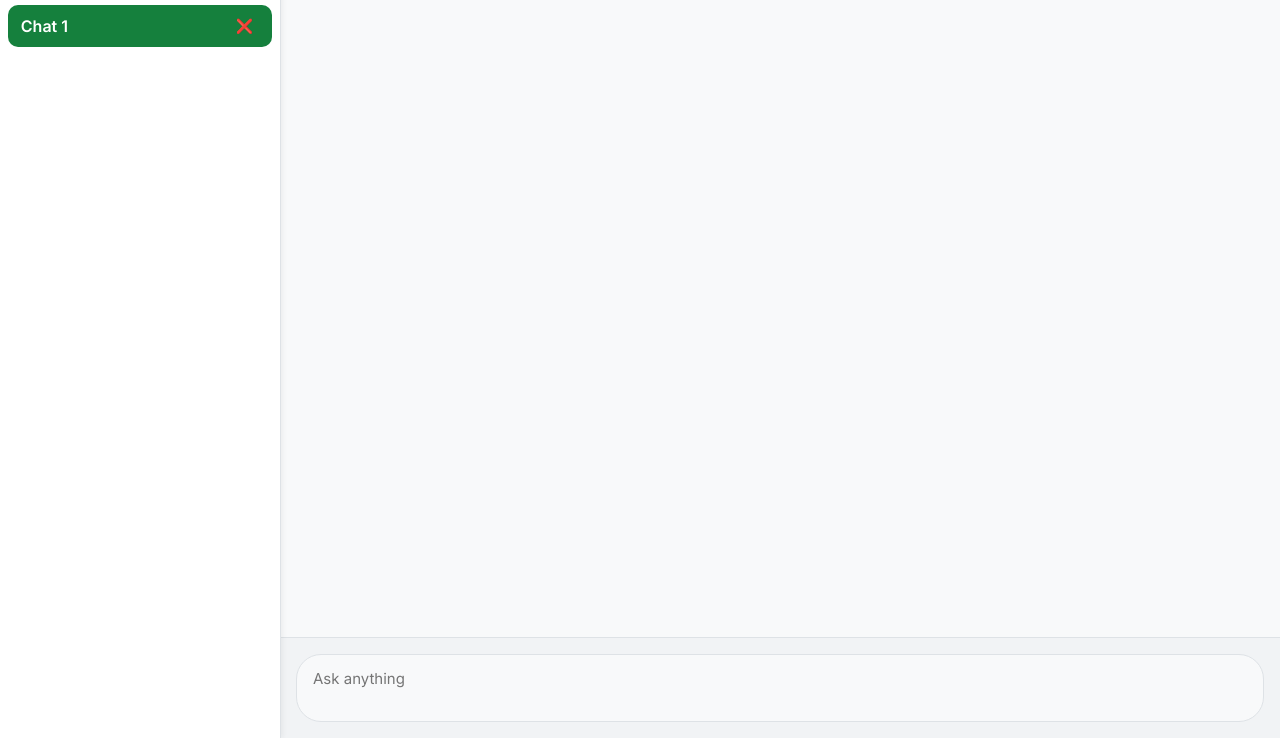
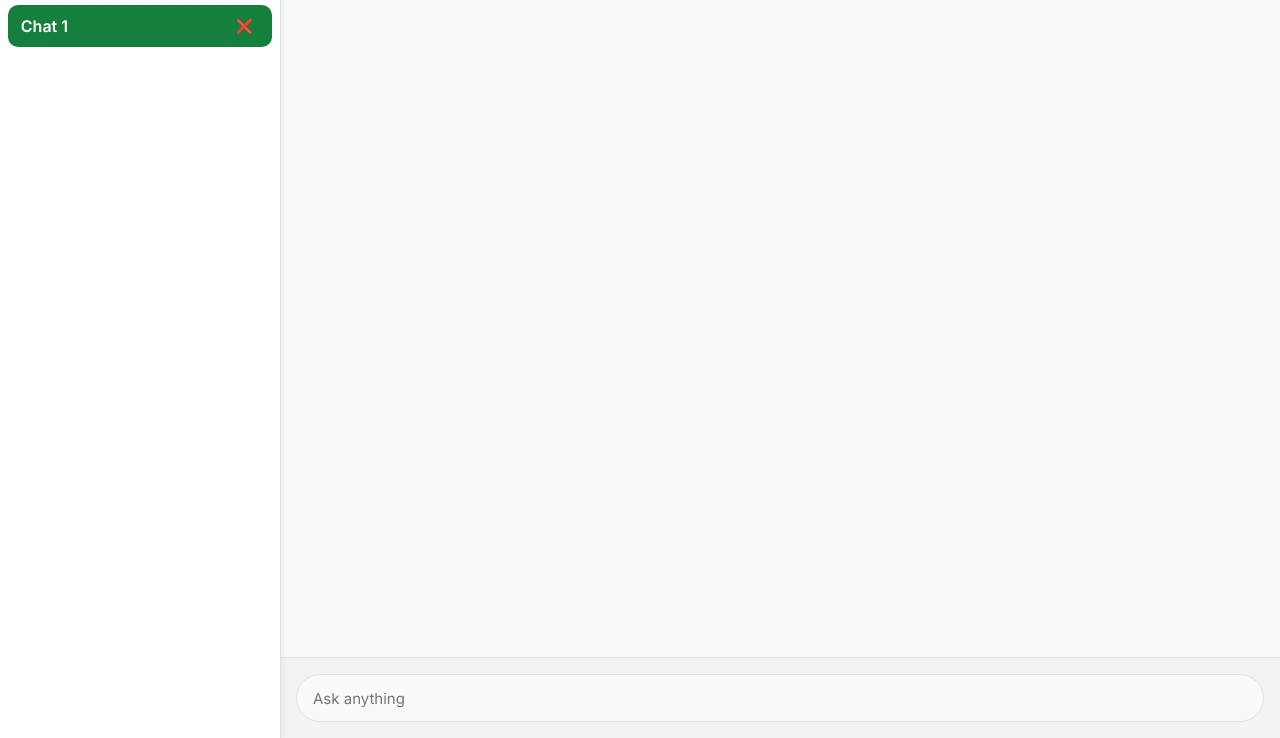
Before and after one commit to uanabul-df/datafarm-ai, a plain HTML site: page index.html in a window 1280 px wide. Shown: the part 62-800 px from the top of the page. Drawn offline with Linux system fonts and the light colour scheme.

Commit message:
Update index.html

```diff
--- a/index.html
+++ b/index.html
@@ -243,8 +243,8 @@ body {
   background: var(--bg);
   color: var(--text);
   font-family: 'Inter', Arial, sans-serif;
-  min-height: 40px;
-  max-height: 40px;
+  min-height: 20px;
+  max-height: 20px;
   overflow-y: hidden;
   transition: all 0.3s;
 }
```
